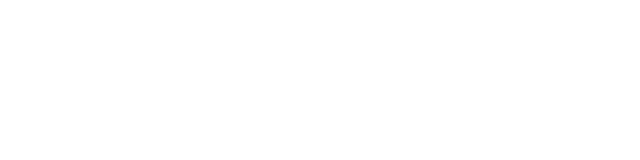
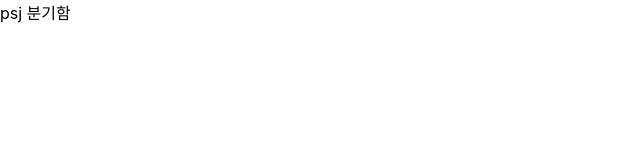
Before and after one commit to ssookkii/CheeseFriends_react, a React (Create React App) app: page / in a window 1280 px wide. Shown: the top 160 px of the page, without its empty margins (0-640 px from the left). Built offline with nearby package versions, Linux system fonts and the light colour scheme.

Commit message:
psj test

```diff
--- a/src/App.js
+++ b/src/App.js
@@ -4,6 +4,7 @@
 function App() {
   return (
     <div>
+      psj 분기함
 
     </div>
   );
```
